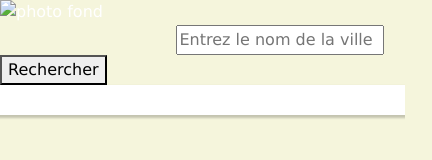
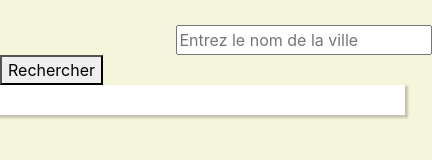
Before and after one commit to AinsOowl/meteo, a website: page index.html in a window 390 px wide. Shown: the whole page, 432 px wide, since content can reach past the window. Drawn offline with nearby package versions, Linux system fonts and the light colour scheme; no server answers.

Commit message:
finalrespon

```diff
--- a/css/style.css
+++ b/css/style.css
@@ -1 +1 @@
-body{background-color:beige;color:#fff;margin:0;font-family:verdana,sans-serif;min-width:100%;min-height:100%}#auj{justify-content:center;display:flex;flex-direction:column;text-align:center;background-color:#fff;padding:15px;box-shadow:2px 2px 2px 1px rgba(0,0,0,.2)}#auj :nth-child(1){text-align:center}.reste{display:flex;justify-content:space-between;width:auto;margin-left:auto;margin-right:auto;margin-top:13%}.reste :nth-child(1){text-align:center}.icons{max-width:125px;max-height:125px}.imgfond{position:fixed;left:0;z-index:-1;width:100%;height:100%}.joursui{background-color:#fff;padding:15px;box-shadow:2px 2px 2px 1px rgba(0,0,0,.2);margin:5px}.ajd h1{font-size:2vw;color:#000}.ajd h2{font-size:2vw;color:#000}.ajd p{font-size:15px;color:#000}.joursui h1{font-size:2vw;color:#000}.joursui h2{font-size:1vw;color:#000}.joursui p{font-size:1vw;color:#000}@media screen and (max-width:576px){.reste{display:flex;flex-direction:column;width:auto;margin-left:auto;margin-right:auto;margin-top:13%;min-width:60%}.ajd h1{font-size:5vw;color:#000}.ajd h2{font-size:4vw;color:#000}.ajd p{font-size:3vw;color:#000}.joursui h1{font-size:3vw;color:#000}.joursui h2{font-size:2vw;color:#000}.joursui p{font-size:2vw;color:#000}.villea{margin-left:0;margin-top:25px}}#icon1{width:50%}.villea{margin-left:45%;margin-top:25px}
+body{background-color:beige;color:#8a2be2}#auj{justify-content:center;display:flex;flex-direction:column;text-align:center;background-color:#fff;padding:15px;box-shadow:2px 2px 2px 1px rgba(0,0,0,.2)}#auj :nth-child(1){text-align:center}.reste{display:flex;justify-content:space-between;width:auto;margin-left:auto;margin-right:auto;margin-top:13%}.reste :nth-child(1){text-align:center}.icons{max-width:125px;max-height:125px}#imgfond{position:fixed;z-index:-1;max-width:100%;max-height:100%}.joursui{background-color:#fff;padding:15px;box-shadow:2px 2px 2px 1px rgba(0,0,0,.2);margin:10px}.ajd h1{font-size:2vw;color:#000}.ajd h2{font-size:2vw;color:#000}.ajd p{font-size:15px;color:#000}.joursui h1{font-size:2vw;color:#000}.joursui h2{font-size:1vw;color:#000}.joursui p{font-size:1vw;color:#000}@media screen and (max-width:576px){.reste{display:flex;flex-direction:column;width:auto;margin-left:auto;margin-right:auto;margin-top:13%;min-width:60%}.ajd h1{font-size:5vw;color:#000}.ajd h2{font-size:4vw;color:#000}.ajd p{font-size:3vw;color:#000}.joursui h1{font-size:3vw;color:#000}.joursui h2{font-size:2vw;color:#000}.joursui p{font-size:2vw;color:#000}.villea{margin-left:0;margin-top:25px}}#icon1{width:50%}.villea{margin-left:45%;margin-top:25px}
--- a/index.html
+++ b/index.html
@@ -11,7 +11,7 @@
 </head>
 <body>
 
-  <img id="imgfond" class="imgfond" src="" alt="photo fond">
+  <!-- <img id="imgfond" class="imgfond" src="" alt="photo fond"> -->
 
      <div id="conteneur">
         <input type="text" class="villea" id="ville"  name="Ville" placeholder="Entrez le nom de la ville">
```
